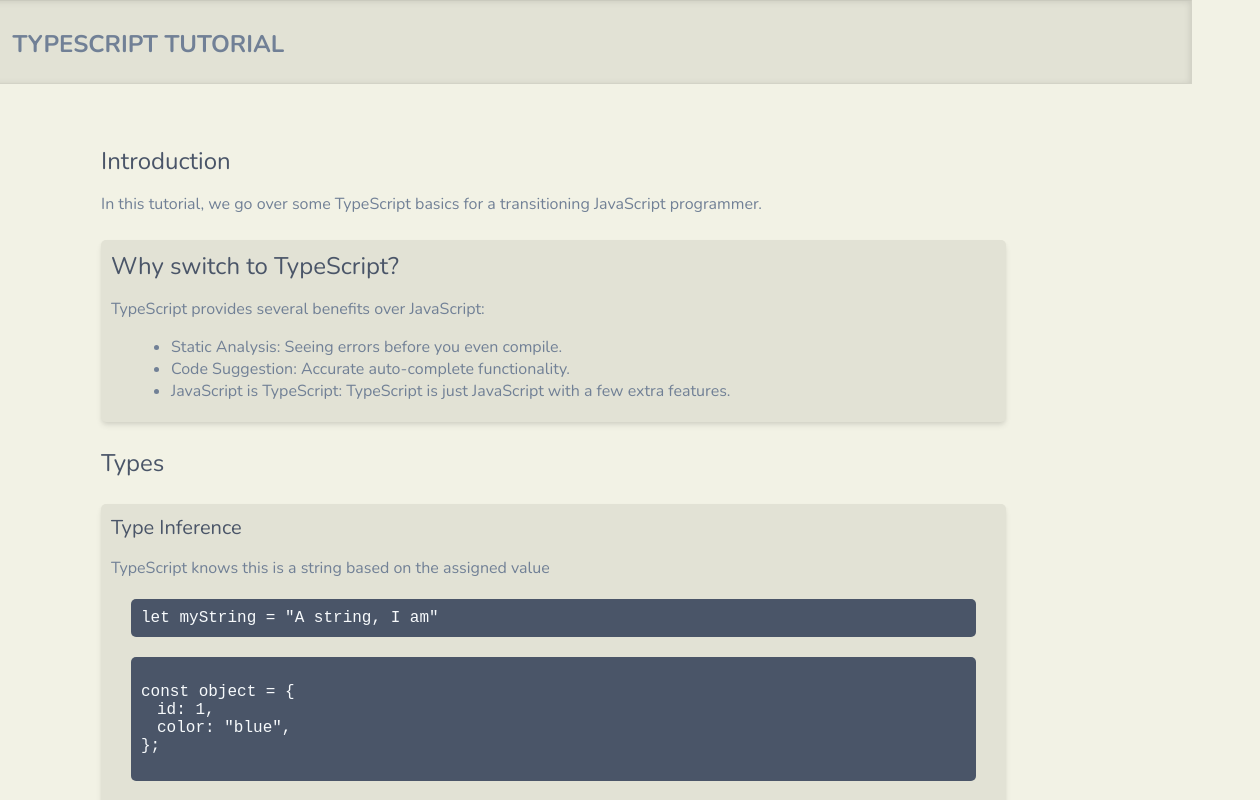
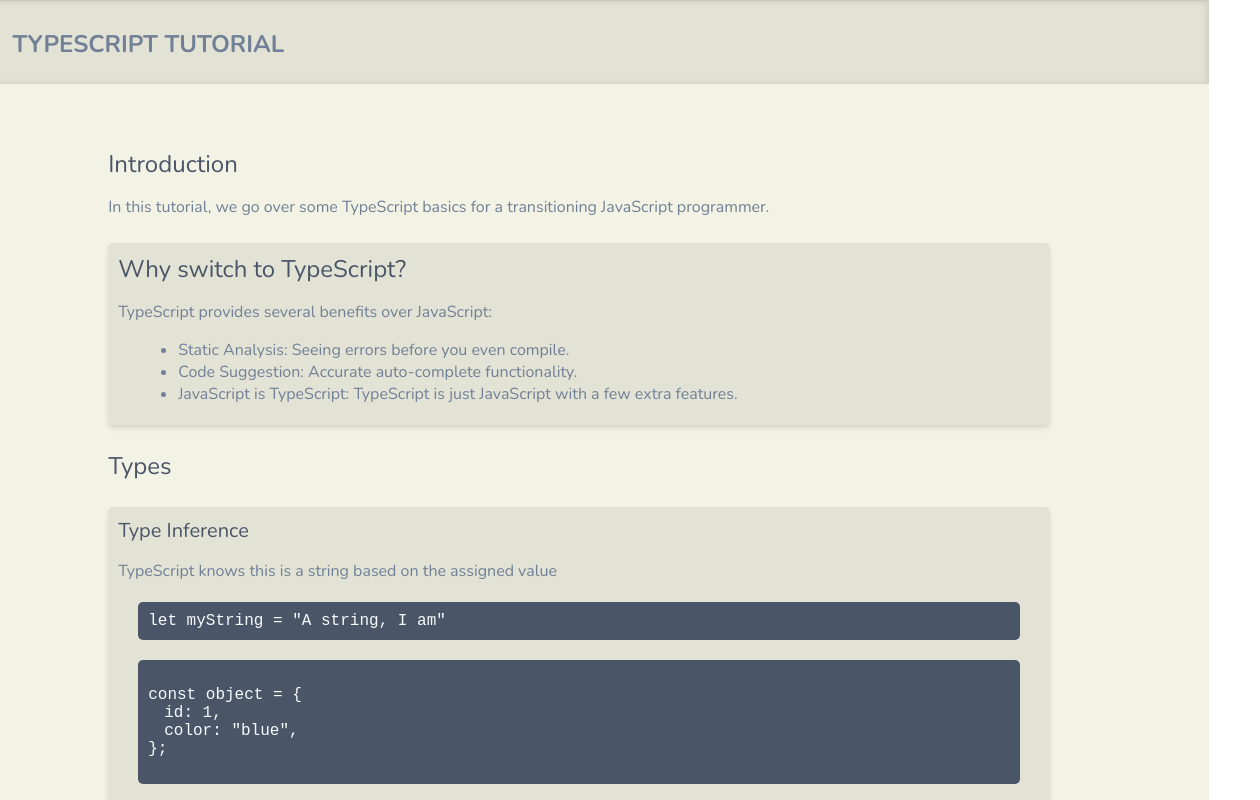
Before and after one commit to cs401-fall2022/lesson14-anthonyoffire, a website: page index.html in a window 1280 px wide. Shown: the top 800 px of the page, 71-1331 px from the left, 1260 px wide, since content can reach past the window. Drawn offline with nearby package versions, Linux system fonts and the light colour scheme.

Commit message:
maybe this will work

```diff
--- a/index.html
+++ b/index.html
@@ -14,6 +14,10 @@
 <body>
   <script type="module">
     import {randomBackground} from '/build/app.js'
+    window.randomBackground = randomBackground;
+  </script>
+  <script type="module">
+    import {randomBackground} from '/lesson14-anthonyoffire/build/app.js'
     window.randomBackground = randomBackground;
   </script>
 
--- a/styles/styles.css
+++ b/styles/styles.css
@@ -16,7 +16,7 @@
     text-decoration: none;
     padding: 0;
     margin: 0;
-    width: 96%;
+    /* width: 100%; */
 
 
 }
@@ -30,7 +30,7 @@
     left:10%
 }
 body{
-    background-color: var(--bg2);
+    background-color: var(#000111);
 }
 ul{
     position: relative;
@@ -40,7 +40,7 @@
 main{
     background-color: var(--bg2);
     padding: 5%;
-    width: 90%;
+    /*width: 90%;*/
 }
 code{
     display: block;
@@ -53,7 +53,7 @@
 h1{
     font-size: 1.5rem;
     background-color: var(--bg1);
-    width: 100%;
+    /* width: 100%; */
     font-weight: bold;
     text-transform: uppercase;
     padding: 1rem 1rem .5rem 1rem;
```
